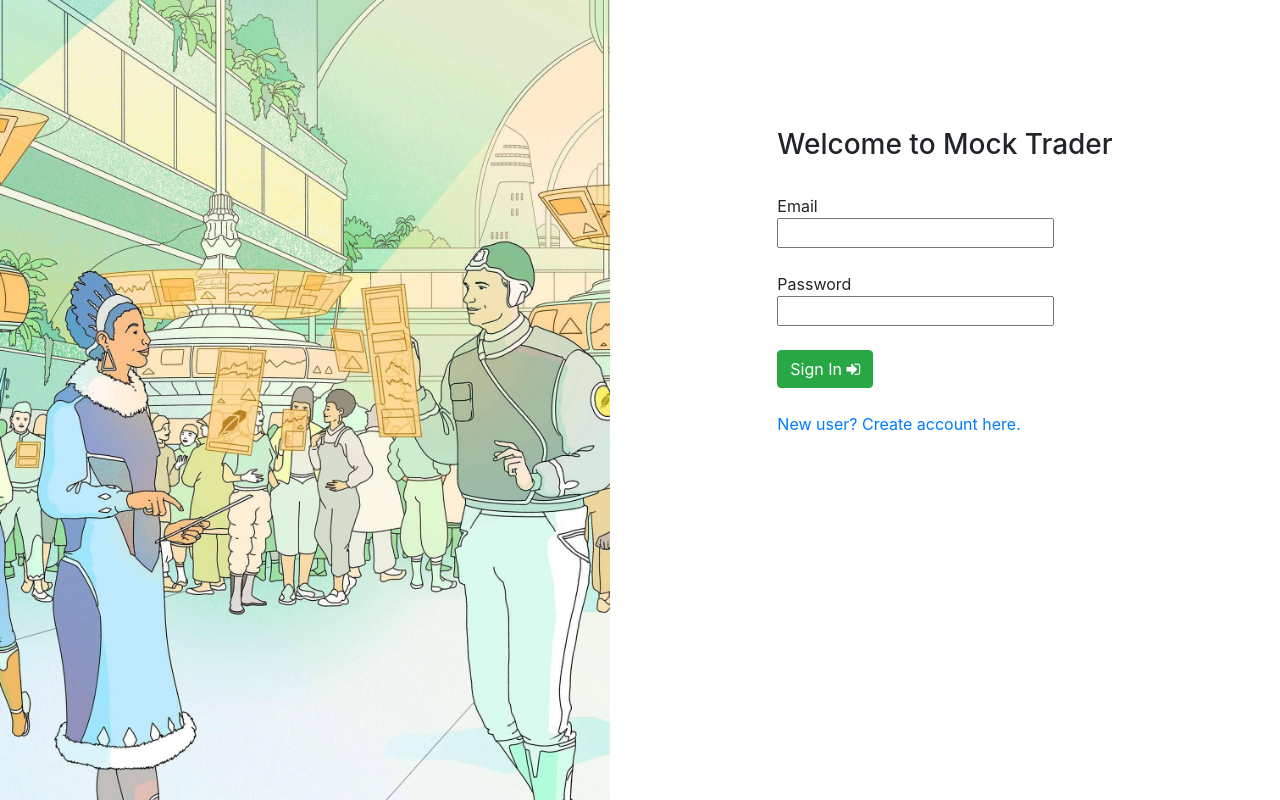
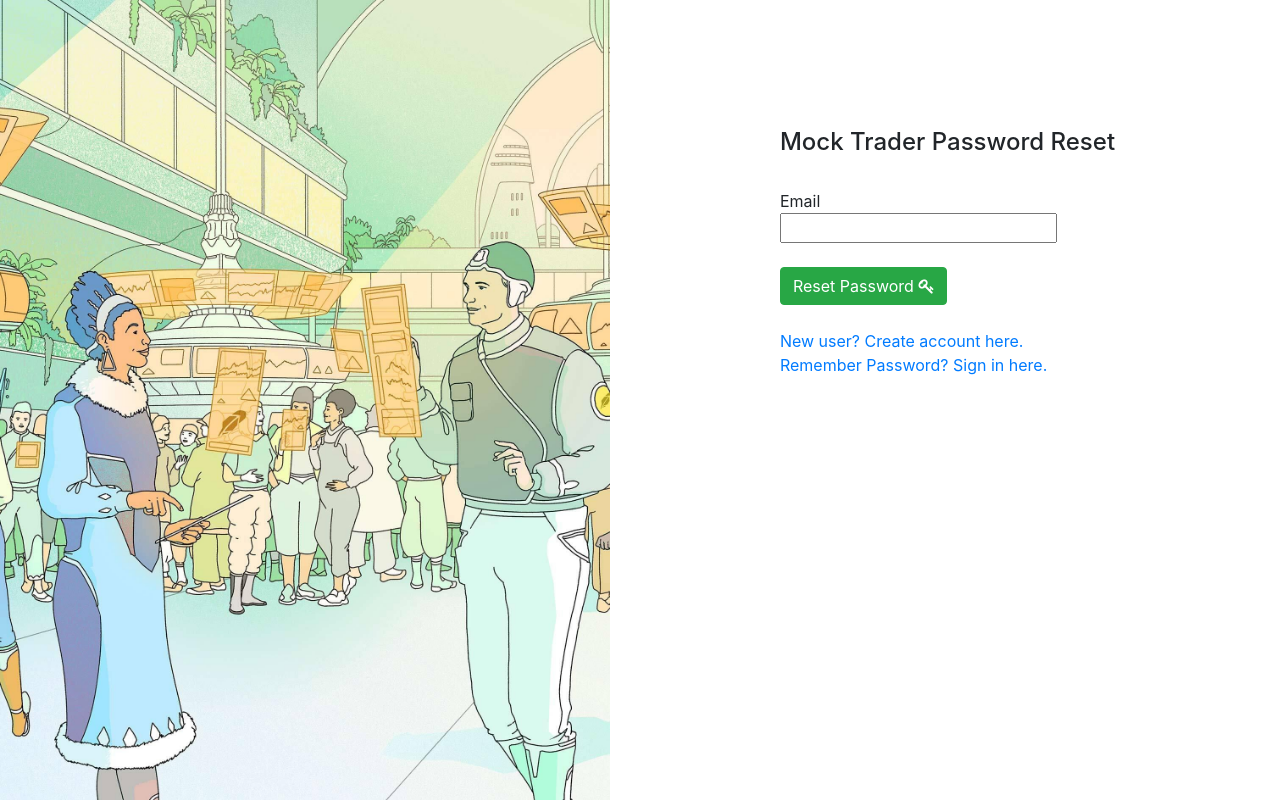
Before and after one commit to dagmawig/mock-trader-full-stack, a React (Create React App) app: page /reset in a window 1280 px wide. Built offline with nearby package versions, Linux system fonts and the light colour scheme.

Commit message:
added a password reset page using the firebase password reset functionality.

```diff
--- a/src/App.js
+++ b/src/App.js
@@ -9,6 +9,7 @@ import History from './components/History';
 import Loading from './components/Loading';
 import { useEffect } from 'react';
 import SignUp from './components/SignUp';
+import Reset from './components/PassReset';
 
 function App() {
 
@@ -88,6 +89,9 @@ function App() {
           <Route path="/signup">
             {signUp}
           </Route>
+          <Route path="/reset">
+            <Reset />
+          </Route>
           <Route path="/">
             {homePage}
           </Route>
--- a/src/components/Login.js
+++ b/src/components/Login.js
@@ -1,9 +1,8 @@
-import React, { useEffect, useState } from 'react';
+import React, { useState } from 'react';
 import './Login.css';
-import { Link, Redirect, useHistory } from 'react-router-dom';
+import { Link } from 'react-router-dom';
 import { auth } from './FirebaseConfig';
 import { useStateValue } from './StateWrap';
-import axios from 'axios';
 
 
 function Login() {
@@ -63,6 +62,11 @@ function Login() {
                             <a>New user? Create account here.</a>
                         </Link>
                     </div>
+                    <div>
+                        <Link to="/reset">
+                            <a>Forgot password? Reset password here.</a>
+                        </Link>
+                    </div>
                 </form>
 
             </div>
--- /dev/null
+++ b/src/components/PassReset.css
@@ -0,0 +1,21 @@
+.reset {
+    width: 100%;
+    height: 100vh;
+    }
+img {
+    object-fit: cover;
+    width: 100%;
+    height: 100vh;
+}
+
+.reset_form {
+    display: flex;
+    align-items: space-between;
+    max-width:  100%;
+    padding-top: 10%;
+    padding-left: 20px;
+    justify-content: center;
+}
+.reset_link {
+    color: white;
+}
--- /dev/null
+++ b/src/components/PassReset.js
@@ -0,0 +1,60 @@
+import React, { useState } from 'react';
+import './PassReset.css';
+import { Link } from 'react-router-dom';
+import { auth } from './FirebaseConfig';
+
+
+function Reset() {
+
+    const [email, getEmail] = useState('');
+
+    // function that handles password reset action.
+    const resetPass = (e) => {
+
+        e.preventDefault();
+
+        auth.sendPasswordResetEmail(email).then(() => {
+            alert(`Password reset link sent to ${email}.`);
+            getEmail("");
+            document.getElementById("login_link").click();
+        }).catch(function (error) {
+            alert(error.message);
+        })
+            .catch((error) => {
+                alert(error.message);
+            });
+    }
+
+    return (
+        <div className="reset row">
+            <div className="reset_image col-sm-6 d-none d-sm-block">
+                <img alt="reset image" src={process.env.PUBLIC_URL + '/image/login.jpg'} />
+            </div>
+            <div className="reset_form col-sm-6">
+
+                <form>
+                    <h4>Mock Trader Password Reset</h4>
+                    <br />
+                    Email<br />
+                    <input type="email" size="22" value={email} onChange={(e) => getEmail(e.target.value)} /><br /><br />
+                    <button type="submit" onClick={resetPass} className="reset_pass btn btn-success">
+                        Reset Password <i className="fa fa-key"></i>
+                    </button>
+                    <br /><br />
+                    <div>
+                        <Link to="/signup">
+                            <a>New user? Create account here.</a>
+                        </Link>
+                    </div>
+                    <div>
+                        <Link to="/">
+                            <a id="login_link">Remember Password? Sign in here.</a>
+                        </Link>
+                    </div>
+                </form>
+            </div>
+        </div>
+    );
+}
+
+export default Reset;
--- a/src/components/SignUp.js
+++ b/src/components/SignUp.js
@@ -1,6 +1,6 @@
-import React, { useEffect, useState } from 'react';
+import React, { useState } from 'react';
 import './SignUp.css';
-import { Link, Redirect, useHistory } from 'react-router-dom';
+import { Link } from 'react-router-dom';
 import { auth } from './FirebaseConfig';
 
 
@@ -56,6 +56,11 @@ function SignUp() {
                             <a>Existing user? Sign in here.</a>
                         </Link>
                     </div>
+                    <div>
+                        <Link to="/reset">
+                            <a>Forgot password? Reset password here.</a>
+                        </Link>
+                    </div>
                 </form>
             </div>
         </div>
```
Also changed, not shown: 1 other file (tests, documents, lock files or other folders).
